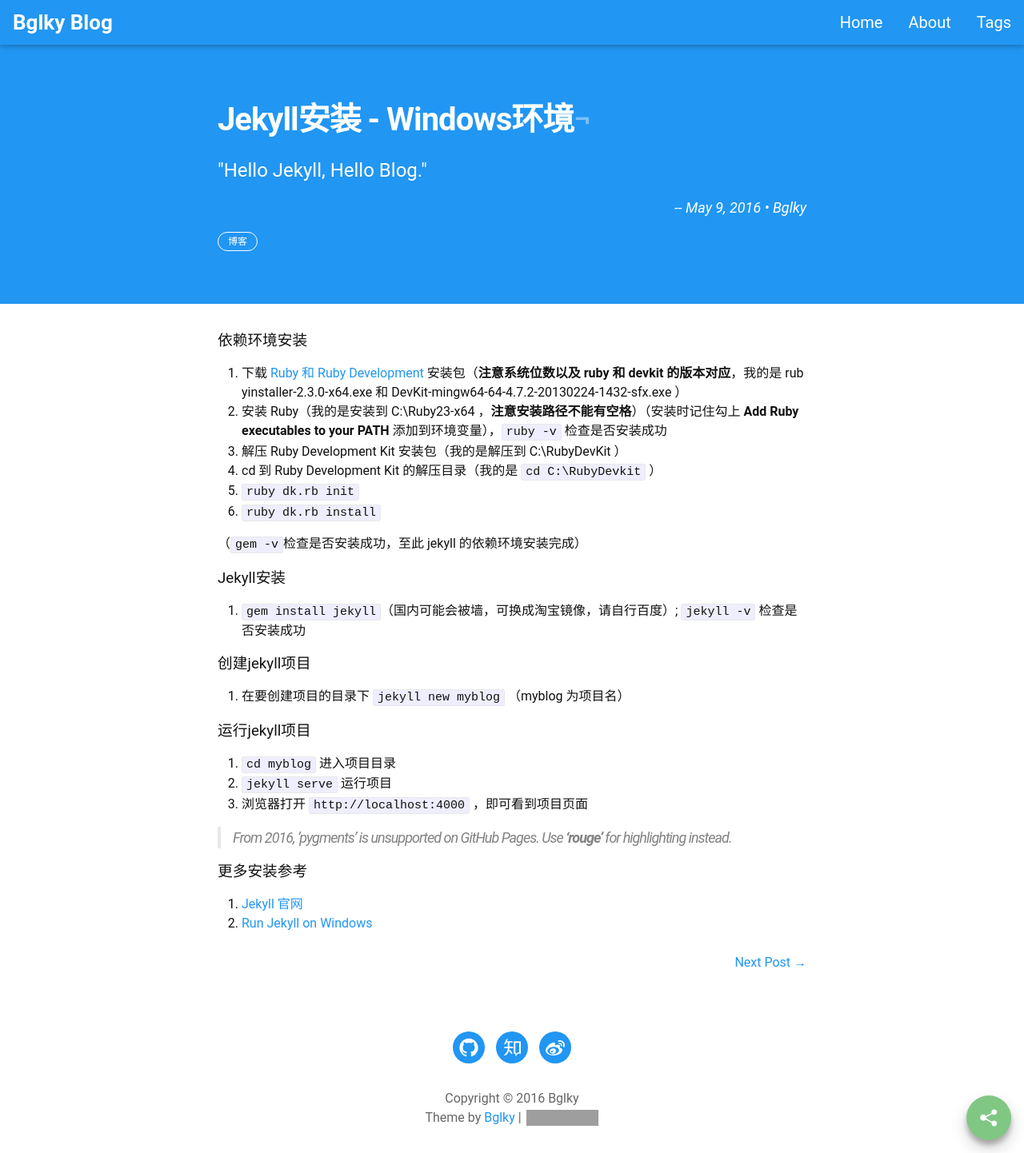
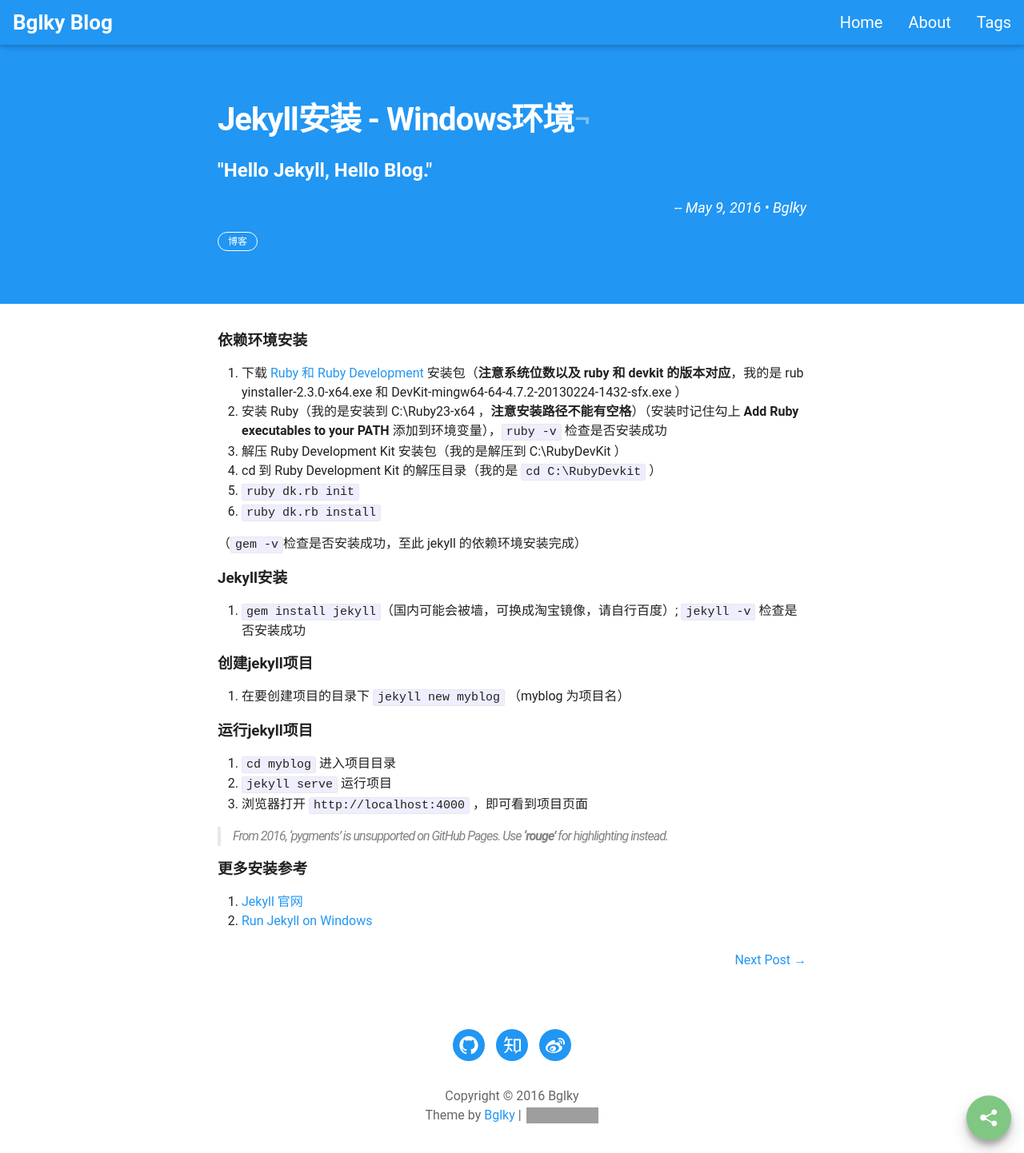
Before and after one commit to bglky/bglky.github.io, a Jekyll site: the page built from _posts/2016-05-09-hello-jekyll.markdown, in a window 1280 px wide. Shown: the whole page at 80% size. Built offline with Jekyll 4.4.1, drawn with Linux system fonts in a browser that asks for light colours; comment, search, counter and statistics services are not loaded; grey boxes are pictures that could not be loaded.

```diff
--- a/_sass/_base.scss
+++ b/_sass/_base.scss
@@ -80,11 +80,11 @@ li {
 
 /**
  * Headings
- */
+
 h1, h2, h3, h4, h5, h6 {
     font-weight: $base-font-weight;
 }
-
+*/
 
 
 /**
@@ -121,7 +121,7 @@ blockquote {
     color: $grey-color;
     border-left: 4px solid $grey-color-light;
     padding-left: $spacing-unit / 2;
-    font-size: 18px;
+    //font-size: 18px;
     letter-spacing: -1px;
     font-style: italic;
 
--- a/css/main.scss
+++ b/css/main.scss
@@ -14,8 +14,8 @@ $base-line-height: 1.5;
 
 $spacing-unit:     30px;
 
-$text-color:       #111;
-$background-color: #fdfdfd;
+$text-color:       #212121;;
+$background-color: #fff;
 //$brand-color:      #2a7ae2;
 
 $grey-color:       #828282;
```
Also changed, not shown: _layouts/default.html (+9 -0 lines).
